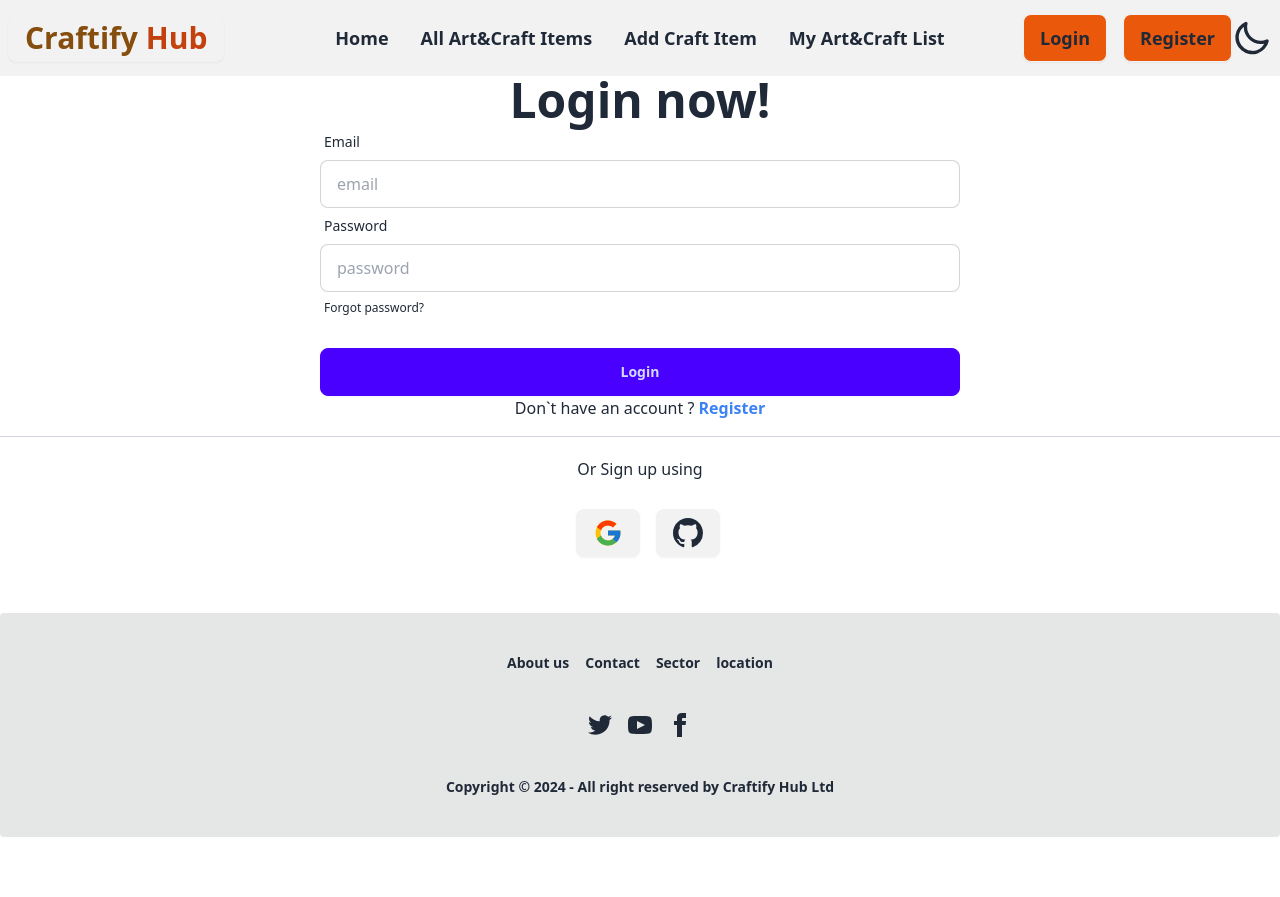
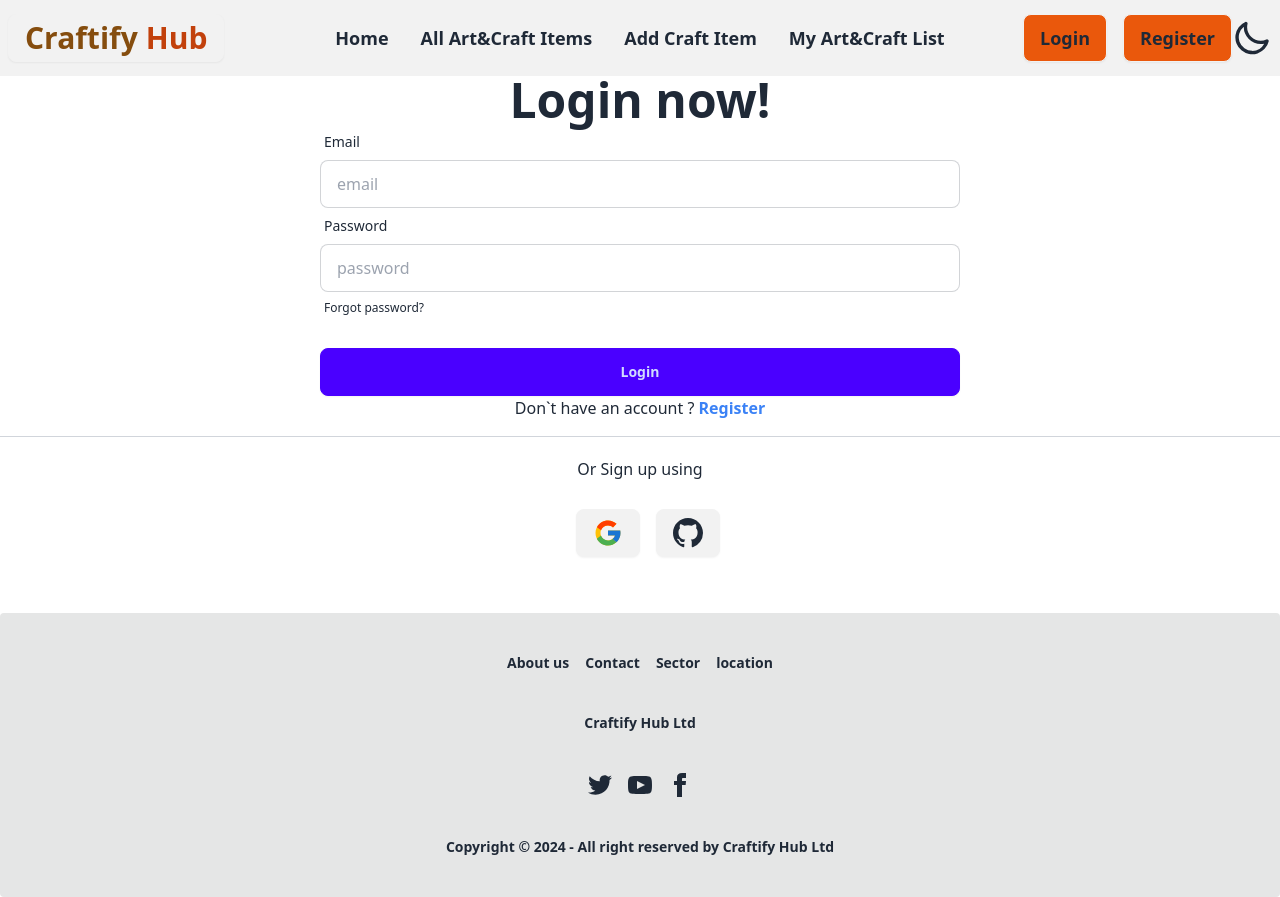
Before and after one commit to MdMahadiHasan11/Art-craft-clint, a React (Vite) app: page /login in a window 1280 px wide. Before the commit the page ends 837 px from the top, so only its background shows below. Built offline with nearby package versions, Linux system fonts and the light colour scheme; no server answers.

Commit message:
footer complete

```diff
--- a/src/pages/footer/Footer.jsx
+++ b/src/pages/footer/Footer.jsx
@@ -10,6 +10,7 @@ const Footer = () => {
                     <a className="link link-hover">Sector</a>
                     <a className="link link-hover">location</a>
                 </nav>
+                <nav>Craftify Hub Ltd</nav>
                 <nav>
                     <div className="grid grid-flow-col gap-4">
                         <a><svg xmlns="http://www.w3.org/2000/svg" width="24" height="24" viewBox="0 0 24 24" className="fill-current"><path d="M24 4.557c-.883.392-1.832.656-2.828.775 1.017-.609 1.798-1.574 2.165-2.724-.951.564-2.005.974-3.127 1.195-.897-.957-2.178-1.555-3.594-1.555-3.179 0-5.515 2.966-4.797 6.045-4.091-.205-7.719-2.165-10.148-5.144-1.29 2.213-.669 5.108 1.523 6.574-.806-.026-1.566-.247-2.229-.616-.054 2.281 1.581 4.415 3.949 4.89-.693.188-1.452.232-2.224.084.626 1.956 2.444 3.379 4.6 3.419-2.07 1.623-4.678 2.348-7.29 2.04 2.179 1.397 4.768 2.212 7.548 2.212 9.142 0 14.307-7.721 13.995-14.646.962-.695 1.797-1.562 2.457-2.549z"></path></svg></a>
--- a/src/pages/home/Home.jsx
+++ b/src/pages/home/Home.jsx
@@ -144,12 +144,13 @@ const Home = () => {
 
                 {/* stat */}
 
-                <div className="containerb mt-14 mx-auto">
+                <div className="container mt-14 mx-auto">
                     <div>
                         <p data-aos="fade-down"
                             data-aos-easing="ease-out-cubic"
                             data-aos-duration="1000" className="text-3xl font-bold rounded-2xl text-center bg-yellow-700 py-8 mt-6 mb-10 text-white">Stat </p>
                     </div>
+                    <div className="flex justify-center items-center">
                         <div className="stats shadow">
 
                             <div className="stat place-items-center">
@@ -171,6 +172,7 @@ const Home = () => {
                             </div>
 
                         </div>
+                    </div>
 
                 </div>
             </div>
```
Lines whose indentation alone changed are shown as unchanged.
